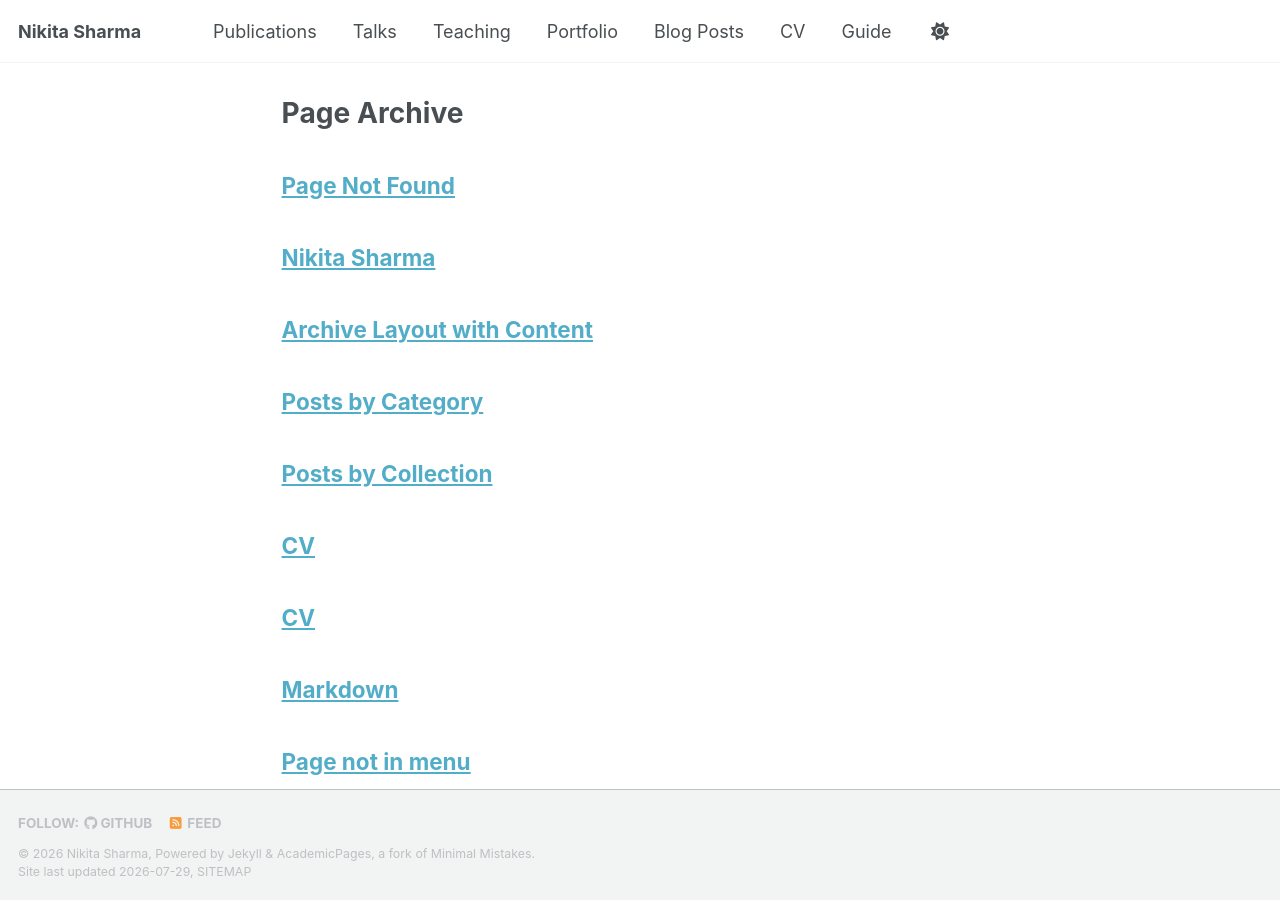
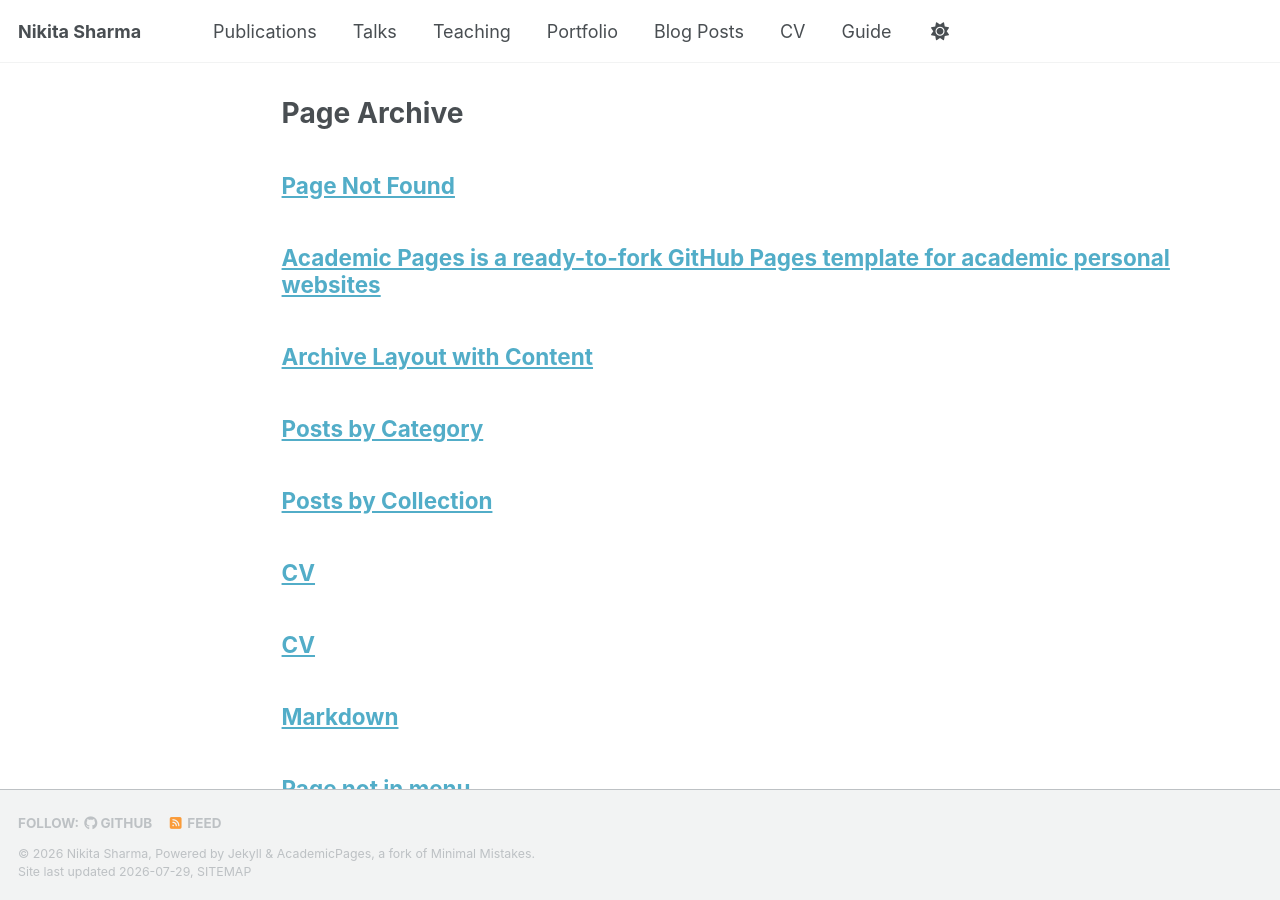
Before and after one commit to nikitasharma14/Portfolio, a Jekyll site: the page built from _pages/page-archive.html, in a window 1280 px wide and 900 px high. Built offline with Jekyll 4.4.1, drawn with Linux system fonts in a browser that asks for light colours; a style sheet for code colours, icons or effects is not loaded.

Commit message:
Update about.md

```diff
--- a/_pages/about.md
+++ b/_pages/about.md
@@ -1,10 +1,10 @@
 ---
-layout: archive
-permalink: /about/
-title: "Nikita Sharma"
+permalink: /
+title: "Academic Pages is a ready-to-fork GitHub Pages template for academic personal websites"
 author_profile: true
 redirect_from:
   - /about/
+  - /about.html
 ---
 
 I am a researcher working at the intersection of **Digital Health, Human–Computer Interaction (HCI), Artificial Intelligence, and Behaviour Change**.
```
